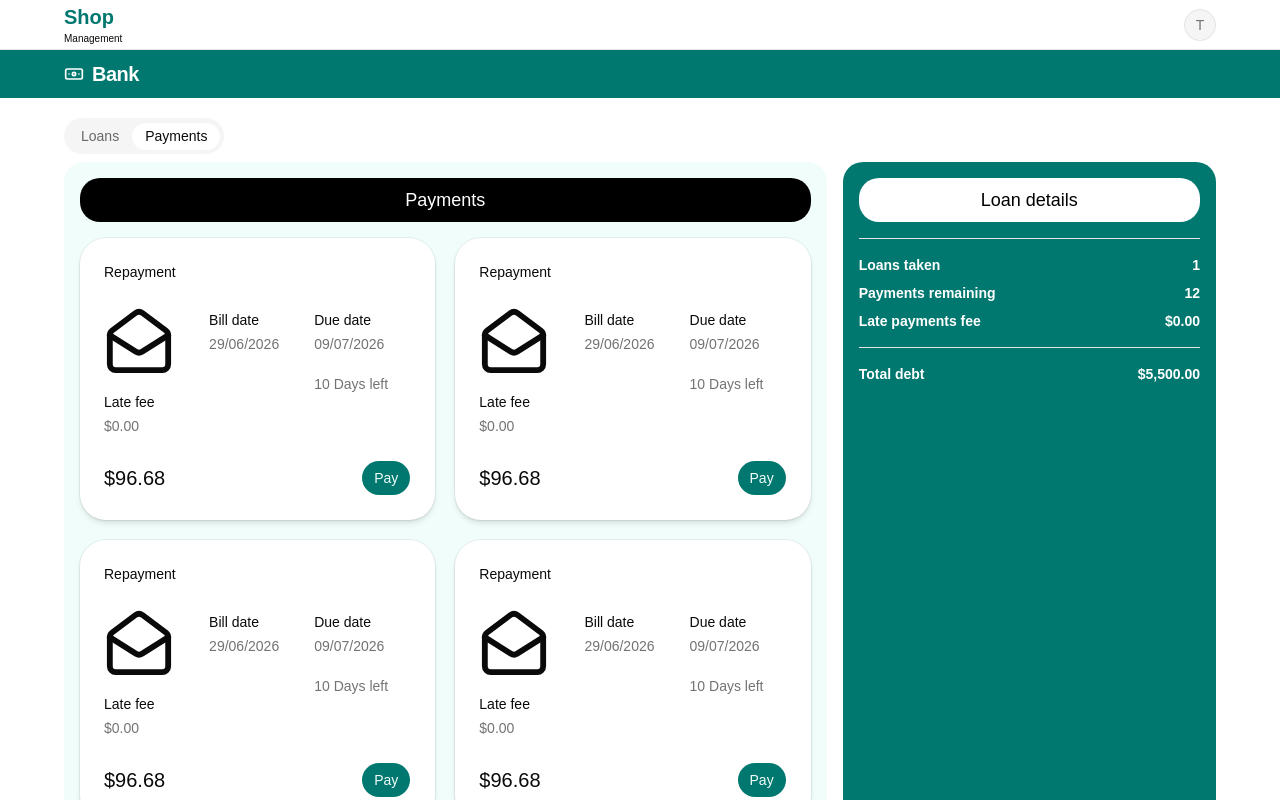
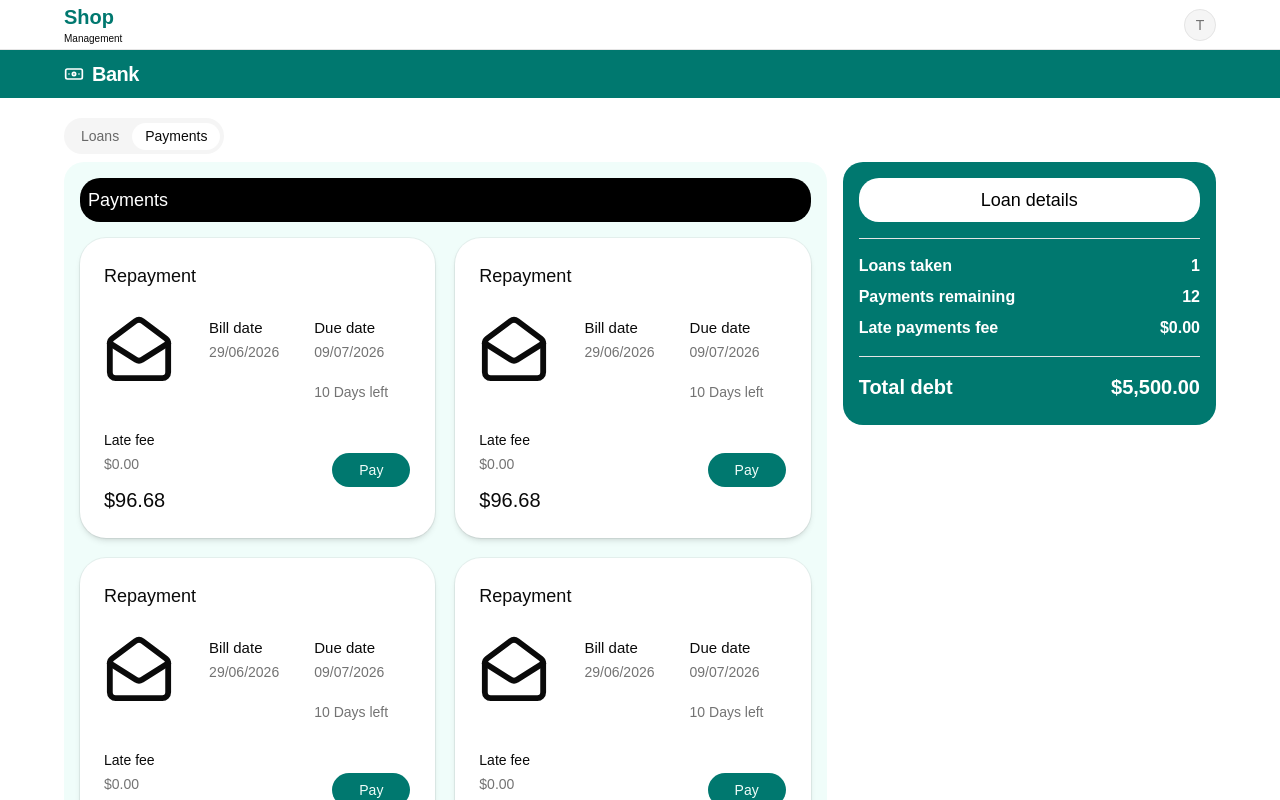
Before and after one commit to Tuong1994/Shop-Management-Page, a React (Vite) app: page /en/bank in a window 1280 px wide. Both pictures are taken after a click on the tab "Payments". Shown: the top 800 px of the page. Built offline with nearby package versions, Linux system fonts and the light colour scheme.

Commit message:
payments page finished

```diff
--- a/src/features/bank/loans/components/loans-list-card.tsx
+++ b/src/features/bank/loans/components/loans-list-card.tsx
@@ -27,7 +27,7 @@ const LoansListCard: FC<LoansListCardProps> = ({ loanType = ELoanType.BASIC }) =
           {formatMoney(renderLoanAmount(loanType))}
         </Paragraph>
         <Separator className="my-4" />
-        <div className="rounded-[20px] bg-primary p-4 text-white">
+        <div className="rounded-[20px] bg-primary p-4 text-white text-[15px]">
           <InfoRow name={lang.bank.interest} descript={`%${renderLoanInterest(loanType)}`} />
           <InfoRow name={lang.bank.return} descript={formatMoney(862.5)} />
           <InfoRow name={lang.bank.daily} descript={formatMoney(57.5)} />
--- a/src/features/bank/payments/payments-card.tsx
+++ b/src/features/bank/payments/payments-card.tsx
@@ -5,6 +5,7 @@ import { MailOpen } from "lucide-react"
 import { Button } from "@/components/ui/button"
 import { differenceInDays, format } from "date-fns"
 import { formatMoney } from "@/lib/utils"
+import { useViewport } from "@/hooks"
 import useLocale from "@/locale/use-locale"
 
 interface PaymentsCardProps {}
@@ -12,19 +13,19 @@ interface PaymentsCardProps {}
 const PaymentsCard: FC<PaymentsCardProps> = () => {
   const { lang } = useLocale()
 
+  const { isMobile, isTabletOnly } = useViewport()
+
+  const isResponsive = isMobile || isTabletOnly
+
   const billDate = new Date()
 
   const dueDate = new Date(new Date().setDate(new Date().getDate() + 10))
 
   return (
     <Card>
-      <CardHeader>Repayment</CardHeader>
-      <CardContent className="grid grid-cols-3 gap-2">
-        <div>
-          <MailOpen size={70} />
-          <Paragraph>Late fee</Paragraph>
-          <TextMuted>{formatMoney(0)}</TextMuted>
-        </div>
+      <CardHeader className="text-lg">Repayment</CardHeader>
+      <CardContent className="grid grid-cols-2 lg:grid-cols-3 gap-2 text-[15px]">
+        {!isResponsive && <MailOpen size={70} />}
 
         <div>
           <Paragraph>{lang.management.bills.billDate}</Paragraph>
@@ -41,9 +42,13 @@ const PaymentsCard: FC<PaymentsCardProps> = () => {
           </TextMuted>
         </div>
       </CardContent>
-      <CardFooter className="justify-between">
-        <Paragraph className="text-xl">{formatMoney(96.68)}</Paragraph>
-        <Button>{lang.management.bills.pay}</Button>
+      <CardFooter className="items-center justify-between">
+        <div>
+          <Paragraph>Late fee</Paragraph>
+          <TextMuted>{formatMoney(0)}</TextMuted>
+          <Paragraph className="text-xl">{formatMoney(96.68)}</Paragraph>
+        </div>
+        <Button className="w-20">{lang.management.bills.pay}</Button>
       </CardFooter>
     </Card>
   )
--- /dev/null
+++ b/src/features/bank/payments/payments-detail.tsx
@@ -0,0 +1,30 @@
+import type { FC } from "react"
+import { Separator } from "@/components/ui/separator"
+import { Paragraph } from "@/components/ui/typography"
+import { formatMoney } from "@/lib/utils"
+import InfoRow from "@/components/page/info-row"
+
+interface PaymentsDetailProps {}
+
+const PaymentsDetail: FC<PaymentsDetailProps> = () => {
+  return (
+    <>
+      <div className="rounded-[20px] bg-white p-2">
+        <Paragraph className="text-center text-lg text-black">Loan details</Paragraph>
+      </div>
+      <Separator className="my-4" />
+      <InfoRow name="Loans taken" descript="1" />
+      <InfoRow name="Payments remaining" descript="12" />
+      <InfoRow name="Late payments fee" descript={formatMoney(0)} />
+      <Separator className="my-4" />
+      <InfoRow
+        name="Total debt"
+        descript={formatMoney(5500)}
+        nameProps={{ className: "text-xl font-bold" }}
+        descriptProps={{ className: "text-xl font-bold" }}
+      />
+    </>
+  )
+}
+
+export default PaymentsDetail
--- a/src/features/bank/payments/payments-layout.tsx
+++ b/src/features/bank/payments/payments-layout.tsx
@@ -1,24 +1,43 @@
-import type { FC } from "react"
+import { useState, type FC } from "react"
 import { Paragraph } from "@/components/ui/typography"
-import { Separator } from "@/components/ui/separator"
-import { formatMoney } from "@/lib/utils"
-import InfoRow from "@/components/page/info-row"
+import { Button } from "@/components/ui/button"
+import { PanelLeft } from "lucide-react"
+import { useViewport } from "@/hooks"
+import PaymentsDetail from "./payments-detail"
+import PaymentsCard from "./payments-card"
+import PaymentsMobile from "./payments-mobile"
 import useLocale from "@/locale/use-locale"
-import PaymentsCard from "./payments-card"
-
 
 interface PaymentsLayoutProps {}
 
 const PaymentsLayout: FC<PaymentsLayoutProps> = () => {
   const { lang } = useLocale()
 
+  const { isPhone, isSmTablet } = useViewport()
+
+  const [open, setOpen] = useState<boolean>(false)
+
+  const isResponsive = isPhone || isSmTablet
+
+  const handleTriggerDrawer = (open: boolean) => setOpen(open)
+
   return (
-    <div className="grid grid-cols-3 gap-4">
-      <div className="h-screen overflow-hidden col-span-2 rounded-[20px] bg-primary-foreground p-4">
-        <div className="mb-4 rounded-[20px] bg-black p-2">
+    <>
+      <div className="relative md:grid lg:grid grid-cols-3 gap-4">
+        <div className="col-span-2 rounded-[20px] bg-primary-foreground p-4">
+          <div className="mb-4 flex items-center justify-between rounded-[20px] bg-black p-2">
             <Paragraph className="text-center text-lg text-white">Payments</Paragraph>
+            {isResponsive && (
+              <Button variant="secondary" onClick={() => handleTriggerDrawer(true)}>
+                <PanelLeft />
+              </Button>
+            )}
           </div>
-        <div className="grid grid-cols-2 gap-5">
+          <div className="grid grid-cols-1 sm:grid-cols-2 md:grid-cols-2 lg:grid-cols-2 gap-5">
+            <PaymentsCard />
+            <PaymentsCard />
+            <PaymentsCard />
+            <PaymentsCard />
             <PaymentsCard />
             <PaymentsCard />
             <PaymentsCard />
@@ -27,18 +46,15 @@ const PaymentsLayout: FC<PaymentsLayoutProps> = () => {
           </div>
         </div>
 
-      <div className="max-h-screen overflow-hidden col-span-1 rounded-[20px] bg-primary p-4 text-white">
-        <div className="rounded-[20px] bg-white p-2">
-          <Paragraph className="text-center text-lg text-black">Loan details</Paragraph>
+        {!isResponsive && (
+          <div className="sticky top-30 col-span-1 max-h-min rounded-[20px] bg-primary p-4 text-[16px] text-white">
+            <PaymentsDetail />
           </div>
-        <Separator className="my-4" />
-        <InfoRow name="Loans taken" descript="1" />
-        <InfoRow name="Payments remaining" descript="12" />
-        <InfoRow name="Late payments fee" descript={formatMoney(0)} />
-        <Separator className="my-4" />
-        <InfoRow name="Total debt" descript={formatMoney(5500)} />
+        )}
       </div>
-    </div>
+
+      {isResponsive && <PaymentsMobile open={open} onOpenChange={handleTriggerDrawer} />}
+    </>
   )
 }
 
--- /dev/null
+++ b/src/features/bank/payments/payments-mobile.tsx
@@ -0,0 +1,20 @@
+import type { FC } from "react"
+import { Drawer, DrawerContent } from "@/components/ui/drawer"
+import PaymentsDetail from "./payments-detail"
+
+interface PaymentsMobileProps {
+  open?: boolean
+  onOpenChange?: (open: boolean) => void
+}
+
+const PaymentsMobile: FC<PaymentsMobileProps> = ({ open, onOpenChange }) => {
+  return (
+    <Drawer direction="right" open={open} onOpenChange={onOpenChange}>
+      <DrawerContent>
+        <PaymentsDetail />
+      </DrawerContent>
+    </Drawer>
+  )
+}
+
+export default PaymentsMobile
```
Lines whose indentation alone changed are shown as unchanged.
